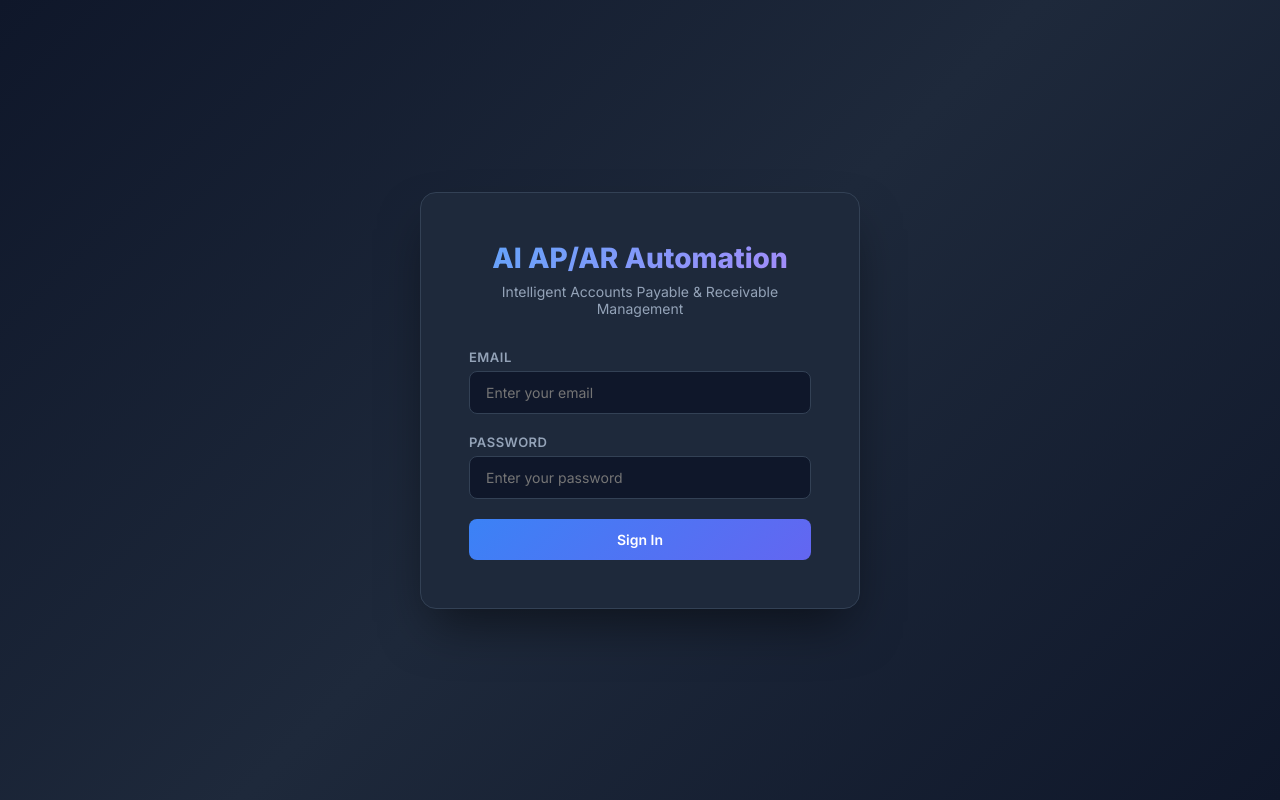
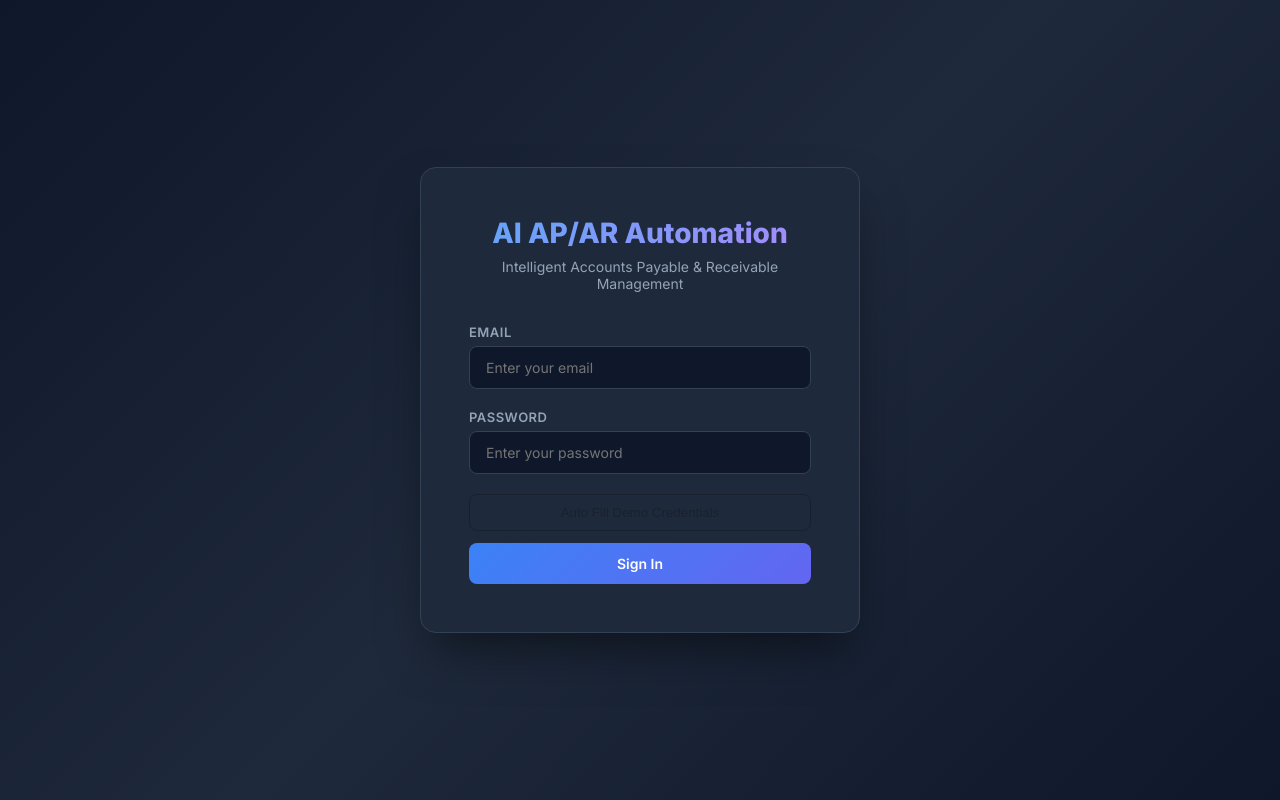
Before and after one commit to eakarsu/AIAPARAutomation, a React (Vite) app in the folder frontend/: page / in a window 1280 px wide. Built offline with nearby package versions, Linux system fonts and the light colour scheme.

Commit message:
Add secure demo credential autofill

```diff
--- a/frontend/src/pages/Login.jsx
+++ b/frontend/src/pages/Login.jsx
@@ -55,6 +55,15 @@
               required
             />
           </div>
+          <button
+            type="button"
+            onClick={() => { setEmail(import.meta.env.VITE_DEMO_EMAIL || ''); setPassword(import.meta.env.VITE_DEMO_PASSWORD || ''); }}
+            disabled={!import.meta.env.VITE_DEMO_EMAIL || !import.meta.env.VITE_DEMO_PASSWORD}
+            aria-label="Auto Fill Demo Credentials"
+            style={{ width: '100%', marginBottom: '12px', padding: '10px 14px', borderRadius: '8px', border: '1px solid currentColor', background: 'transparent', cursor: 'pointer' }}
+          >
+            Auto Fill Demo Credentials
+          </button>
           <button type="submit" className="btn btn-primary" disabled={loading}>
             {loading ? 'Signing in...' : 'Sign In'}
           </button>
```
Also changed, not shown: 1 other file (tests, documents, lock files or other folders).
